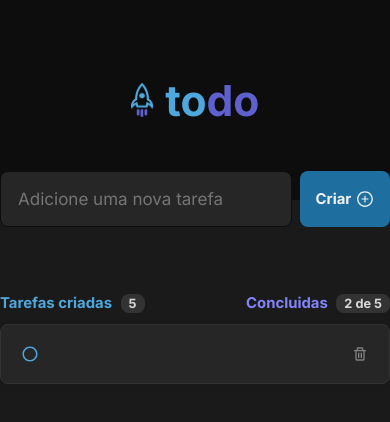
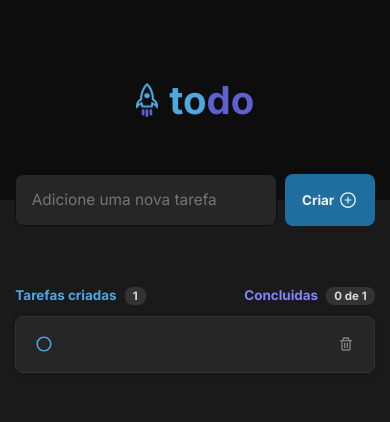
Before and after one commit to EduardoNGomes/To-Do-List, a React (Vite) app: page / in a window 390 px wide. Both pictures are taken after a click on the button "Criar". Shown: the top 422 px of the page. Built offline with nearby package versions, Linux system fonts and the light colour scheme.

Commit message:
Create feature changeTask And Remove Task

```diff
--- a/src/components/Main/Main.module.css
+++ b/src/components/Main/Main.module.css
@@ -40,3 +40,12 @@
 
   margin-left: 5px;
 }
+
+@media (max-width: 768px) {
+  * {
+    font-size: 60%;
+  }
+  .main {
+    padding: 0 1.6rem;
+  }
+}
--- a/src/components/Main/Main.tsx
+++ b/src/components/Main/Main.tsx
@@ -3,16 +3,8 @@ import style from './Main.module.css'
 import { NewTaskBox } from '../NewTaskBox/NewTaskBox'
 import { TaskBox } from '../TaskBox/TaskBox'
 
-import { useState } from 'react'
-import {UUID} from 'uuid-generator-ts';
+import { useEffect, useState } from 'react'
 import {v4 as uuidv4} from 'uuid';
-
-
-// const task = {
-//   id: 5,
-//   done: true,
-//   content:'Integer urna interdum massa libero auctor neque turpis turpis semper. Duis vel sed fames integer.'
-// }
 
 
 interface TaskProps{
@@ -22,9 +14,16 @@ interface TaskProps{
 
 }
 
-
 export const Main = () => {
-  const [allTask, setAllTask] = useState<TaskProps[]>([])
+  const [allTask, setAllTask] = useState<TaskProps[]>(() => {
+    const data = localStorage.getItem('@to-do_list')
+    if(data){
+      return JSON.parse(data)
+    } else {
+      return []
+    }
+  })
+  const [taskDone, setTaskDone] = useState(0)
 
 
   const createNewTask = (value:string) => {
@@ -34,8 +33,34 @@ export const Main = () => {
       content:value
     }
     setAllTask(prevState => [...prevState, task])
-    console.log(allTask)
   }
+
+  const removeTask = (id:string) => {
+    const filteredTask = allTask.filter(task => task.id !== id)
+
+    setAllTask(filteredTask)
+  }
+
+  const changeTask = (id:string) => {
+    const taskChanged = allTask.filter(task => {
+      if(task.id == id){
+        task.done= !task.done
+      }
+      return task
+    })
+
+    setAllTask(taskChanged)
+  }
+
+  useEffect(()=>{
+    const task = allTask.filter(task => task.done ===true)
+    setTaskDone(task.length)
+  },[allTask])
+
+
+  useEffect(()=>{
+    localStorage.setItem('@to-do_list', JSON.stringify(allTask))
+  },[allTask])
 
   return (
     <main className={style.main}>
@@ -45,8 +70,8 @@ export const Main = () => {
 
       <div className={style.content}>
         <div className={style.header}>
-          <p>Tarefas criadas <span>5</span> </p>
-          <p>Concluidas <span>2 de 5</span> </p>
+          <p>Tarefas criadas <span>{allTask.length}</span> </p>
+          <p>Concluidas <span>{taskDone} de {allTask.length}</span> </p>
         </div>
 
         {allTask &&
@@ -54,8 +79,11 @@ export const Main = () => {
           allTask.map(task =>
             <TaskBox
               key={task.id}
+              id={task.id}
               done={task.done}
               content={task.content}
+              remove={removeTask}
+              change={changeTask}
             />
           )
         }
--- a/src/components/TaskBox/TaskBox.tsx
+++ b/src/components/TaskBox/TaskBox.tsx
@@ -3,14 +3,28 @@ import { BiCircle, BiTrash } from 'react-icons/bi'
 import {AiFillCheckCircle} from 'react-icons/ai'
 
 interface TaskBoxProps {
+  id:string
   done:boolean;
   content: string;
+  remove:(id:string)=> void
+  change:(id:string)=> void
 }
 
-export const TaskBox = ({done, content}:TaskBoxProps) => {
+export const TaskBox = ({id,done, content, remove, change}:TaskBoxProps) => {
+
+  const handleRemove = () =>{
+    remove(id)
+  }
+
+  const handleChange = () => {
+    change(id)
+  }
   return(
     <article className={style.article}>
-      <button className={done ? style.active: ''}>
+      <button
+        className={done ? style.active: ''}
+        onClick={handleChange}
+      >
         {done ?
           <AiFillCheckCircle size={18}/>
           :
@@ -24,7 +38,7 @@ export const TaskBox = ({done, content}:TaskBoxProps) => {
       </p>
 
 
-      <button>
+      <button onClick={handleRemove}>
         <BiTrash size={16}/>
       </button>
 
```
